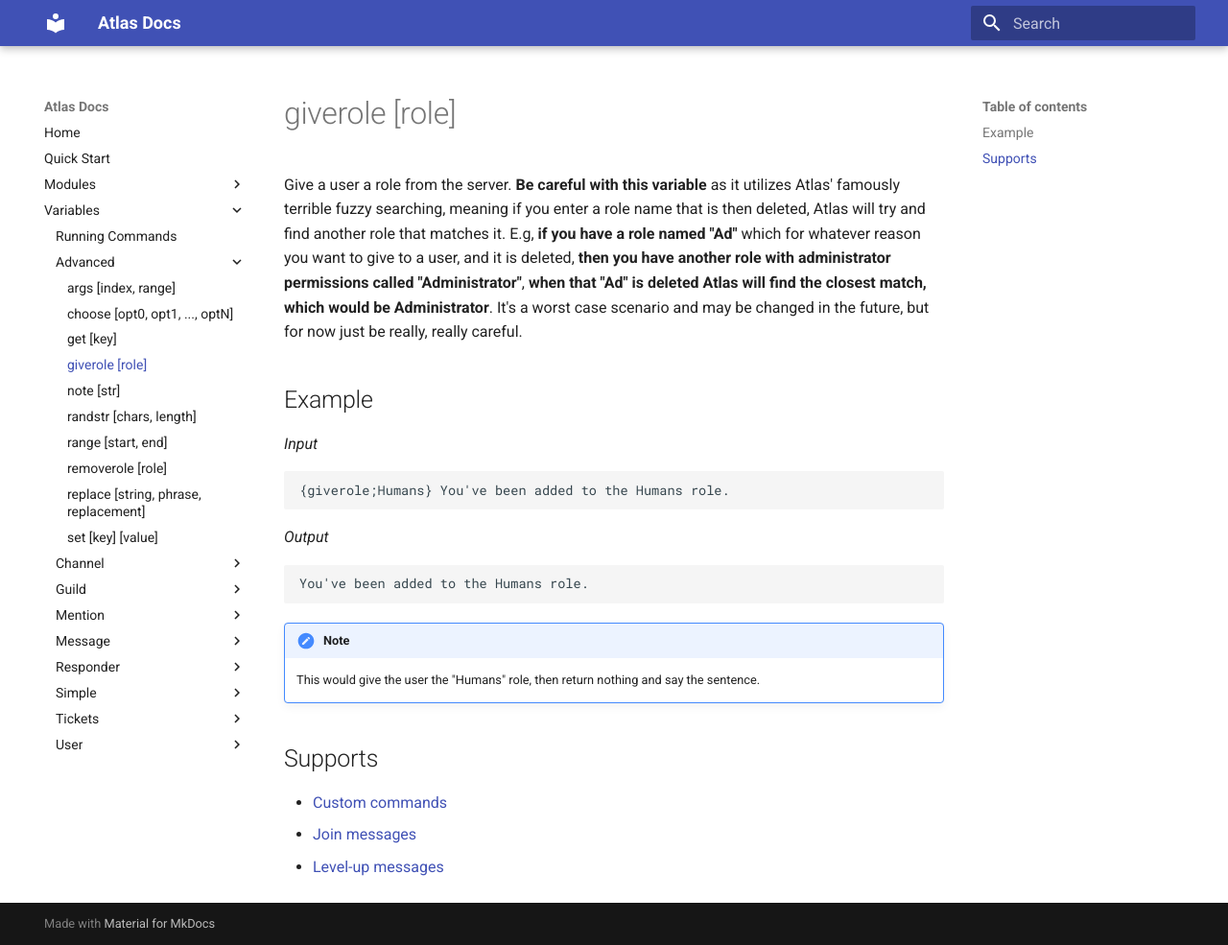
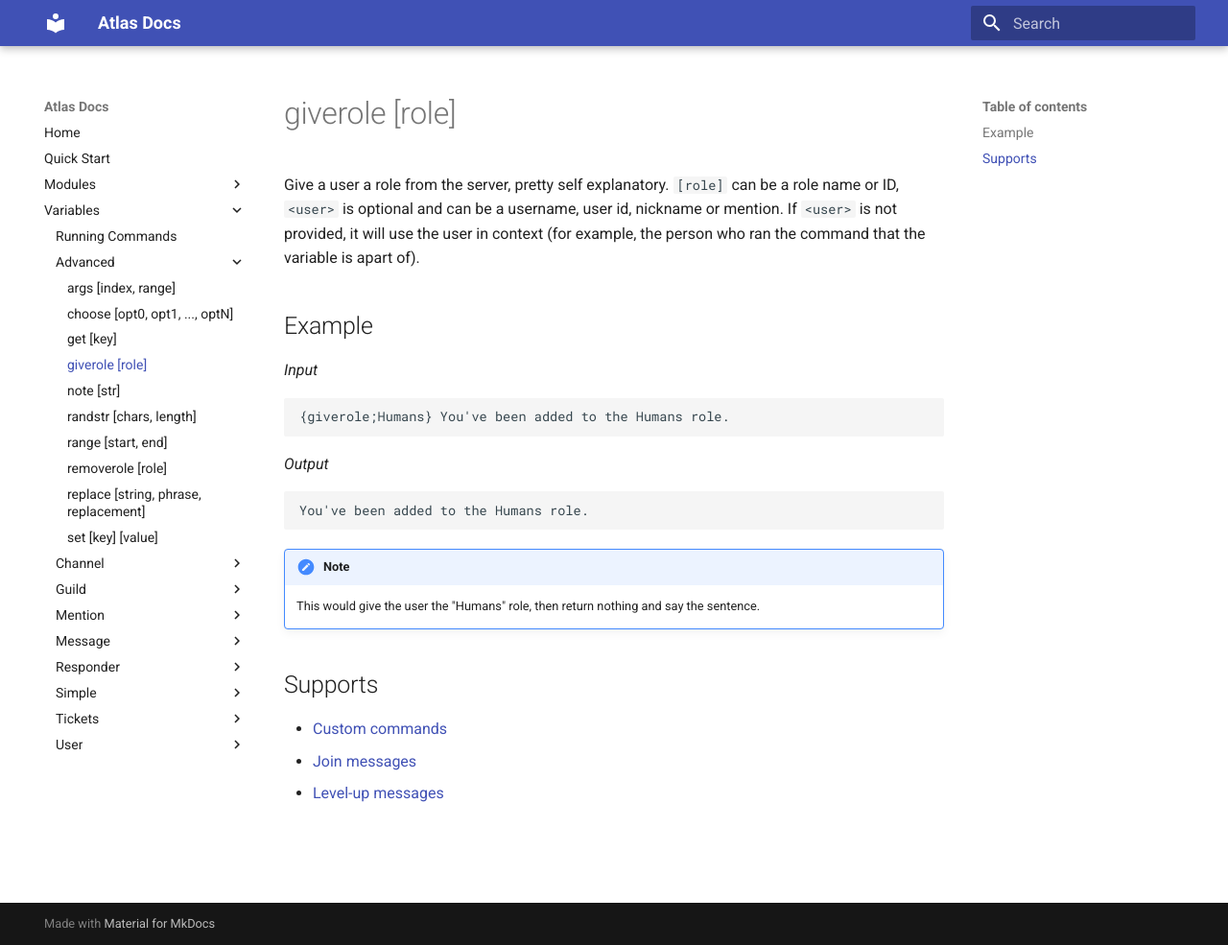
Before and after one commit to atlasbot/docs, an MkDocs documentation site: the page built from docs/Variables/Advanced/giverole.md, in a window 1280 px wide and 985 px high. Shown: the whole window at 96% size. Built offline with MkDocs 1.6.1 and Material for MkDocs 9.7.7, drawn with Linux system fonts in a browser that asks for light colours.

Commit message:
{giverole} got a shoulder rub

```diff
--- a/docs/Variables/Advanced/giverole.md
+++ b/docs/Variables/Advanced/giverole.md
@@ -1,6 +1,6 @@
-# giverole [role]
+# giverole [role] <user>
 
-Give a user a role from the server. **Be careful with this variable** as it utilizes Atlas' famously terrible fuzzy searching, meaning if you enter a role name that is then deleted, Atlas will try and find another role that matches it. E.g, **if you have a role named "Ad"** which for whatever reason you want to give to a user, and it is deleted, **then you have another role with administrator permissions called "Administrator"**, **when that "Ad" is deleted Atlas will find the closest match, which would be Administrator**. It's a worst case scenario and may be changed in the future, but for now just be really, really careful.
+Give a user a role from the server, pretty self explanatory. `[role]` can be a role name or ID, `<user>` is optional and can be a username, user id, nickname or mention. If `<user>` is not provided, it will use the user in context (for example, the person who ran the command that the variable is apart of).
 
 ## Example
 
```
